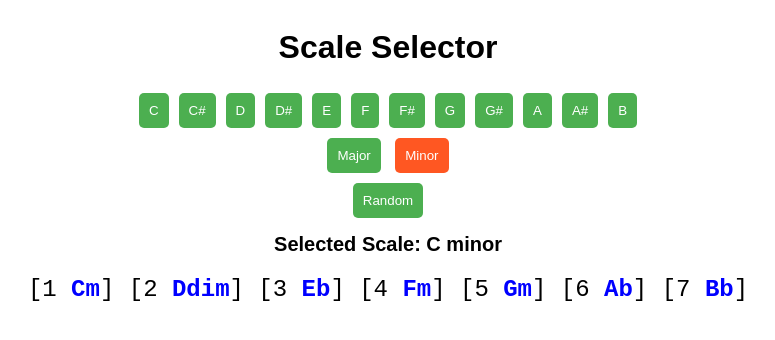
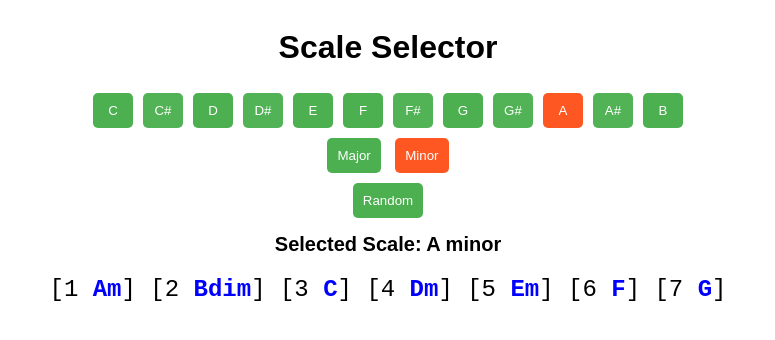
Before and after one commit to y-bears/music-quokka, a Jekyll site: the page only-scale.html, which Jekyll copies as it is, in a window 1280 px wide. Shown: the top 340 px of the page, without its empty margins (252-1027 px from the left). Built offline with Jekyll 4.4.1, drawn with Linux system fonts in a browser that asks for light colours.

Commit message:
fixing note buttons, and selects Am by default

```diff
--- a/only-scale.html
+++ b/only-scale.html
@@ -21,10 +21,18 @@
       border-radius: 5px;
       cursor: pointer;
       text-align: center;
+      min-width: 40px; /* Added width to make all buttons the same size */
     }
+
+    /* Style for buttons containing "#" */
+    button.contains-hash {
+      background-color: #51b355;
+    }
+
     button:hover {
-            background-color: #45a049;
+      background-color: #388e3c; /* Adjusted hover color for all buttons */
     }
+
     /* Style for selected buttons */
     button.selected {
       background-color: #FF5722;
--- a/only-scale.js
+++ b/only-scale.js
@@ -52,7 +52,7 @@ for (const [scale, chords] of Object.entries(scales)) {
 }
 
 // Current selection variables
-let selectedNote = 'C';
+let selectedNote = 'A';
 let selectedMode = 'minor';
 
 // Initialize function to set up the UI
@@ -65,11 +65,21 @@ function initialize() {
     button.textContent = note;
     button.onclick = () => selectNoteButton(button, note);
     noteButtons.appendChild(button);
+
+    // Add class to buttons containing "#"
+    if (note.includes('#')) {
+      button.classList.add('contains-hash');
+    }
+
+    // Highlight the button corresponding to the selected note
+    if (note === selectedNote) {
+      selectNoteButton(button, selectedNote);
+    }
+
   });
 
   // Set the default selection
   selectScale('minor');
-  selectNote('C');
 }
 
 // Function to handle note selection
@@ -77,8 +87,10 @@ function selectNoteButton(button, note) {
   // Update the selected note
   selectedNote = note;
 
-  // Update button styles
+  // Update button styles if a button reference is provided
+  if (button) {
     updateSelectedNoteButton(button);
+  }
 
   // Output chords
   outputChords();
```
Lines whose indentation alone changed are shown as unchanged.
